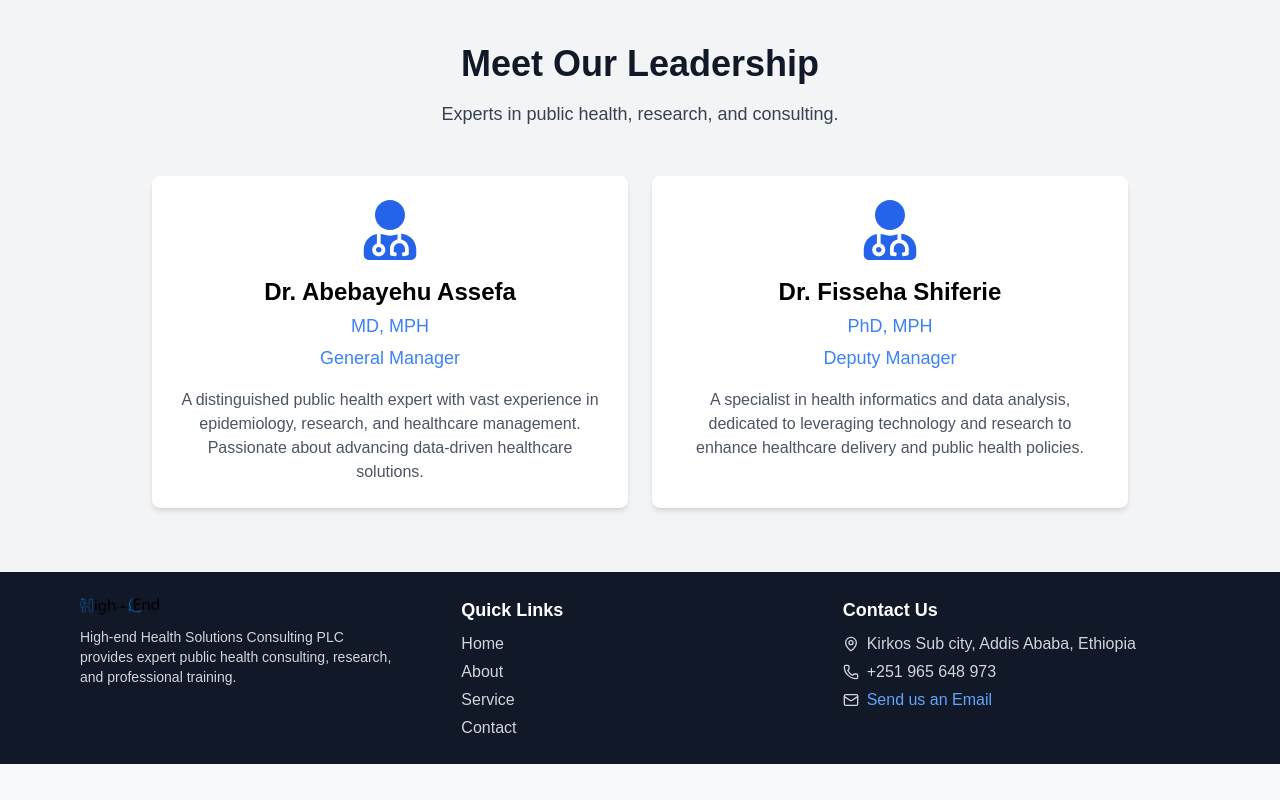
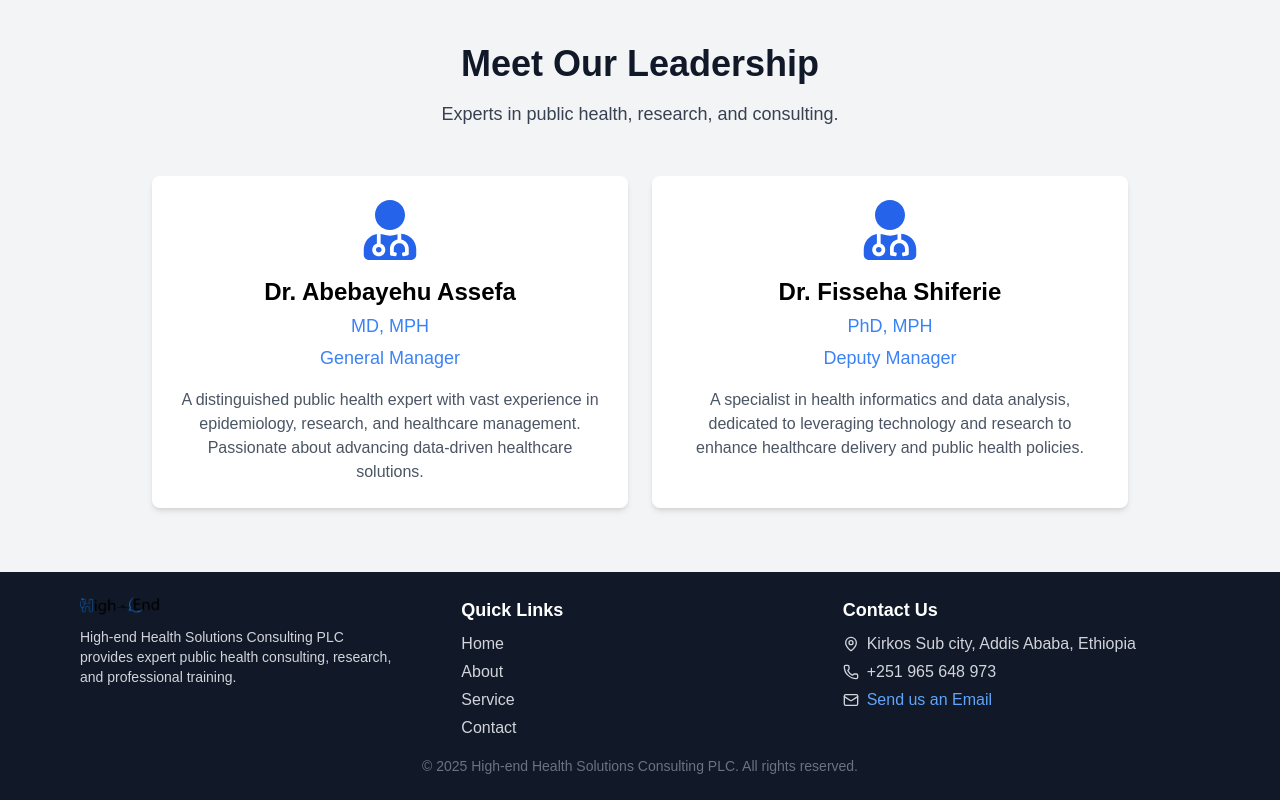
Before and after one commit to nigest-w/High-end-website, a Next.js app: page / in a window 1280 px wide. Shown: the part 1396-2196 px from the top of the page. Before the commit the page ends 2160 px from the top, so only its background shows below. Built offline with nearby package versions, Linux system fonts and the light colour scheme.

Commit message:
add the copy right to home page

```diff
--- a/app/page.tsx
+++ b/app/page.tsx
@@ -231,6 +231,10 @@ export default function Home() {
             <FaArrowUp className="text-xl" />
           </button>
         )}
+         {/* Copyright */}
+      <div className="text-center text-gray-500 text-sm mt-4">
+        &copy; {new Date().getFullYear()} High-end Health Solutions Consulting PLC. All rights reserved.
+      </div>
       </footer>
     </div>
   );
```
